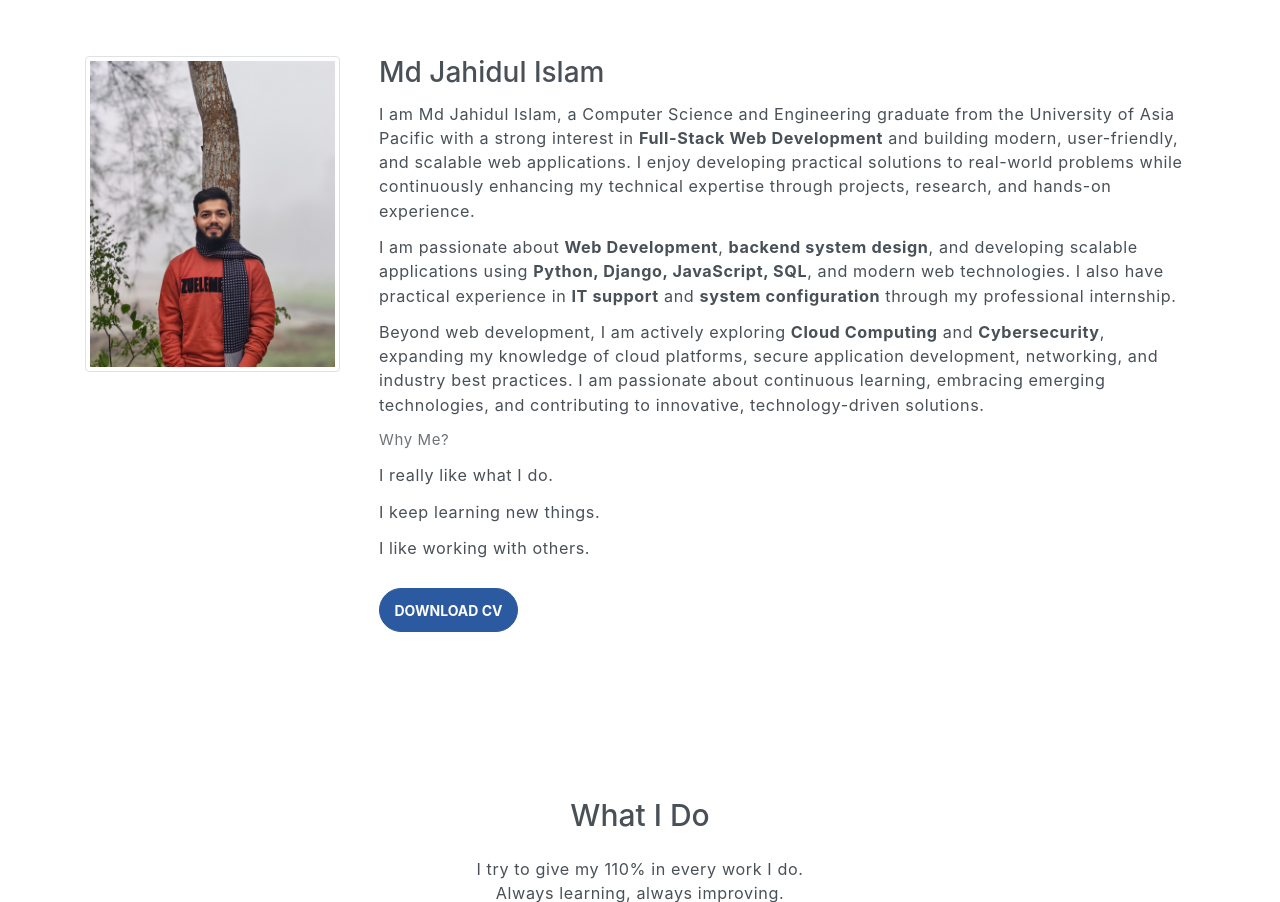
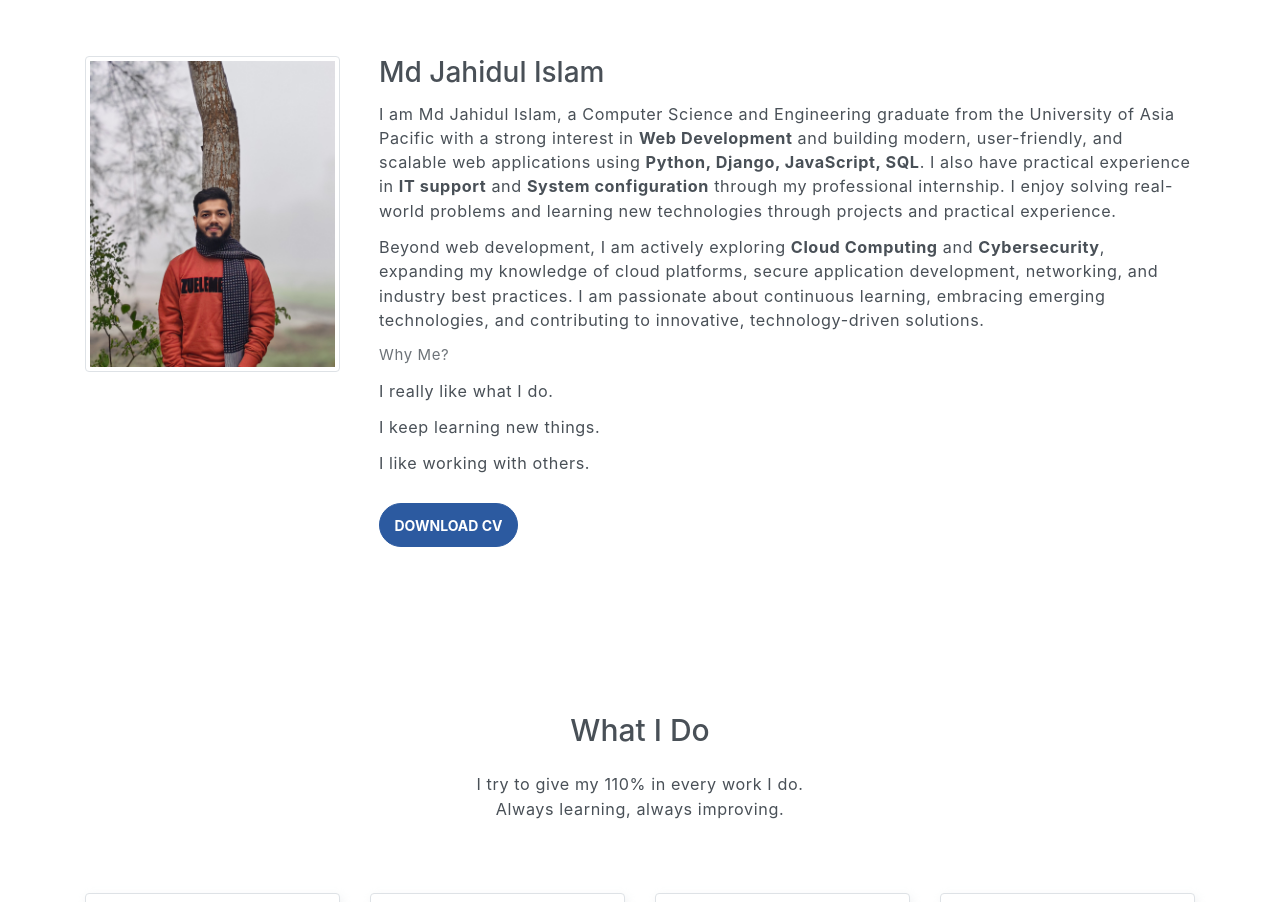
Before and after one commit to jdislam/My_Portfolio, a website: page index.html in a window 1280 px wide. Shown: the part 840-1742 px from the top of the page. Drawn offline with Linux system fonts and the light colour scheme.

Commit message:
update3.2.1

```diff
--- a/index.html
+++ b/index.html
@@ -101,11 +101,7 @@
                     <p class="subtitle"></p>
 
                     <p>
-                        I am Md Jahidul Islam, a Computer Science and Engineering graduate from the University of Asia Pacific with a strong interest in <b>Full-Stack Web Development</b> and building modern, user-friendly, and scalable web applications. I enjoy developing practical solutions to real-world problems while continuously enhancing my technical expertise through projects, research, and hands-on experience.
-                    </p>
-
-                    <p>
-                        I am passionate about <b>Web Development</b>, <b>backend system design</b>, and developing scalable applications using <b>Python, Django, JavaScript, SQL</b>, and modern web technologies. I also have practical experience in <b>IT support</b> and <b>system configuration</b> through my professional internship.
+                        I am Md Jahidul Islam, a Computer Science and Engineering graduate from the University of Asia Pacific with a strong interest in <b>Web Development</b> and building modern, user-friendly, and scalable web applications using <b>Python, Django, JavaScript, SQL</b>. I also have practical experience in <b>IT support</b> and <b>System configuration</b> through my professional internship. I enjoy solving real-world problems and learning new technologies through projects and practical experience.
                     </p>
 
                     <p>
```
